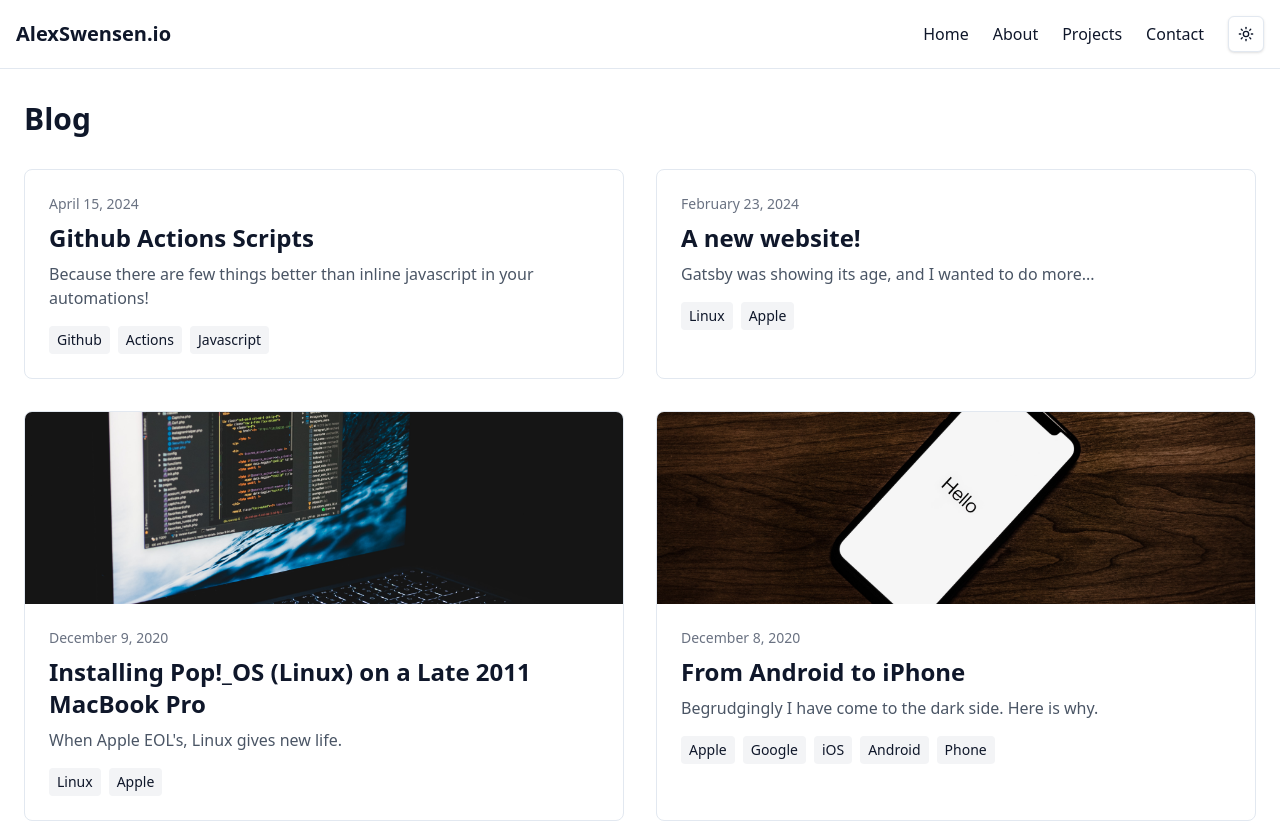
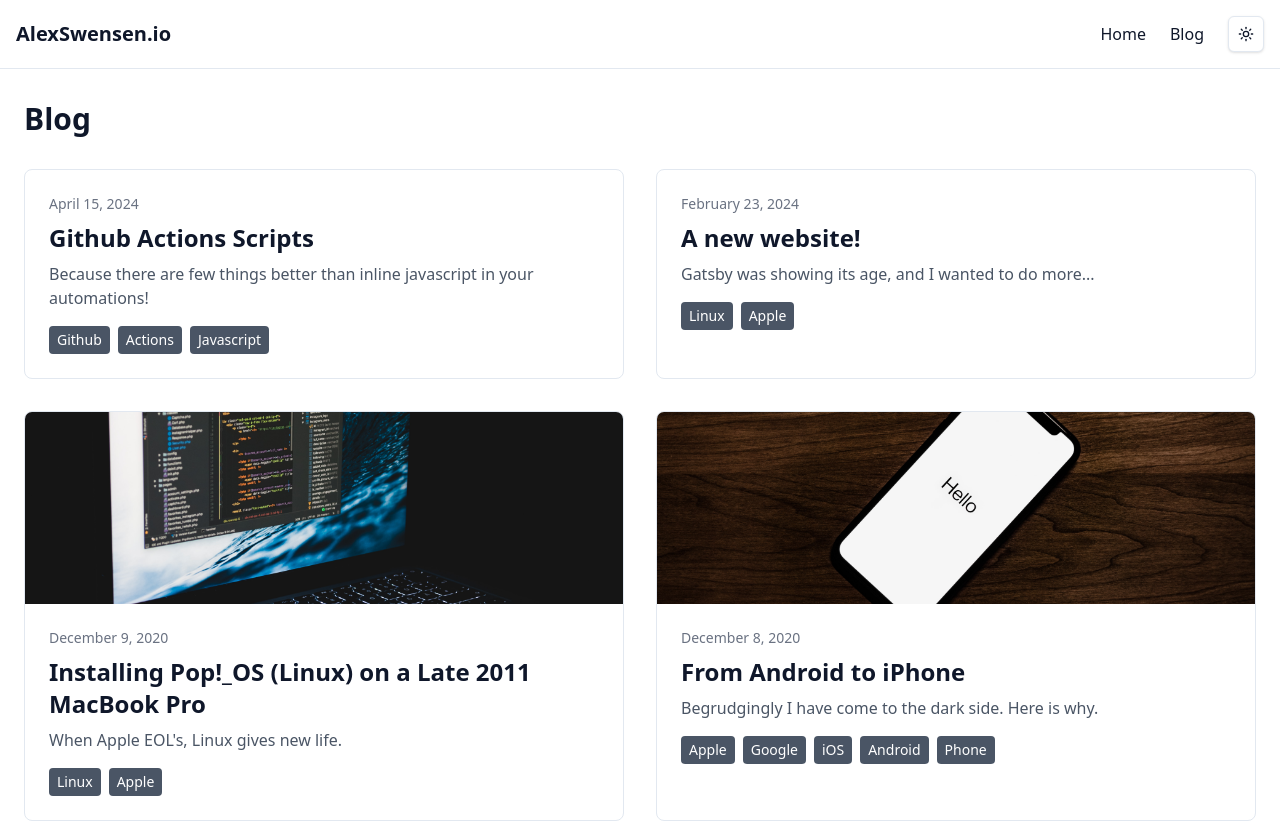
Before and after one commit to AlexSwensen/alexswensen.io, a Next.js app: page /blog in a window 1280 px wide. Shown: the top 823 px of the page. Built offline with nearby package versions, Linux system fonts and the light colour scheme.

Commit message:
fix up light vs dark mode styling

```diff
--- a/src/app/blog/[slug]/page.tsx
+++ b/src/app/blog/[slug]/page.tsx
@@ -3,6 +3,7 @@ import { notFound } from 'next/navigation';
 import type { Metadata } from 'next';
 import { Markdown } from '@/components/Markdown';
 import Image from 'next/image';
+import '@/styles/markdown.css';
 
 interface Props {
   params: Promise<{ slug: string }>;
--- a/src/app/blog/page.tsx
+++ b/src/app/blog/page.tsx
@@ -50,7 +50,7 @@ export default async function BlogPage() {
                   {post.tags.map((tag) => (
                     <span
                       key={tag}
-                      className="text-sm bg-gray-100 dark:bg-gray-800 px-2 py-1 rounded"
+                      className="text-sm bg-gray-600 dark:bg-gray-800 px-2 py-1 rounded text-white"
                     >
                       {tag}
                     </span>
--- a/src/components/Header.tsx
+++ b/src/components/Header.tsx
@@ -49,11 +49,11 @@ export function Header() {
               </Link>
             </li>
             <li>
-              <Link href="/about" className="hover:text-primary transition-colors block">
-                About
+              <Link href="/blog" className="hover:text-primary transition-colors block">
+                Blog
               </Link>
             </li>
-            <li>
+            {/* <li>
               <Link href="/projects" className="hover:text-primary transition-colors block">
                 Projects
               </Link>
@@ -62,7 +62,7 @@ export function Header() {
               <Link href="/contact" className="hover:text-primary transition-colors block">
                 Contact
               </Link>
-            </li>
+            </li> */}
             <li>
               <ThemeToggle />
             </li>
```
Also changed, not shown: src/styles/markdown.css (+11 -0 lines).
